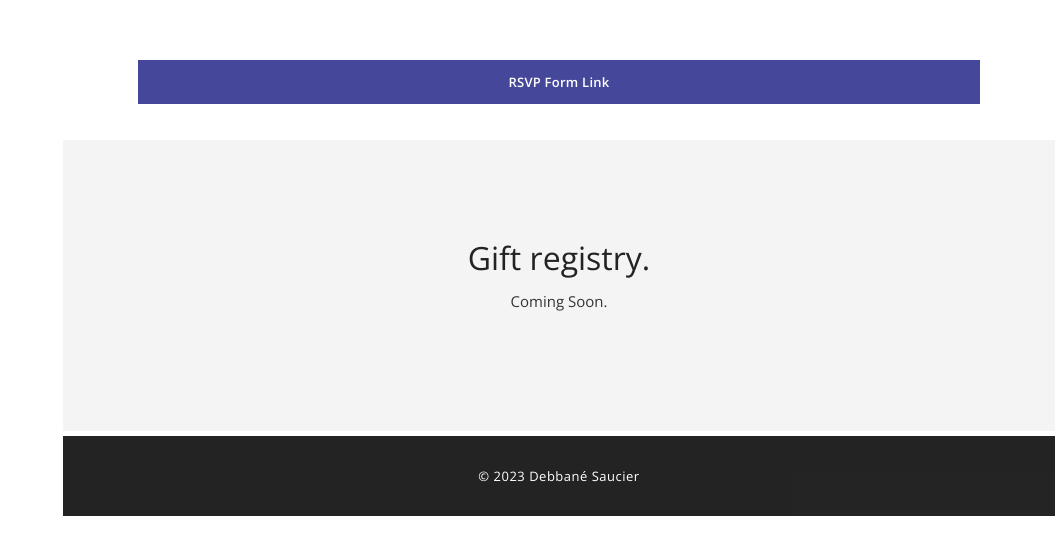
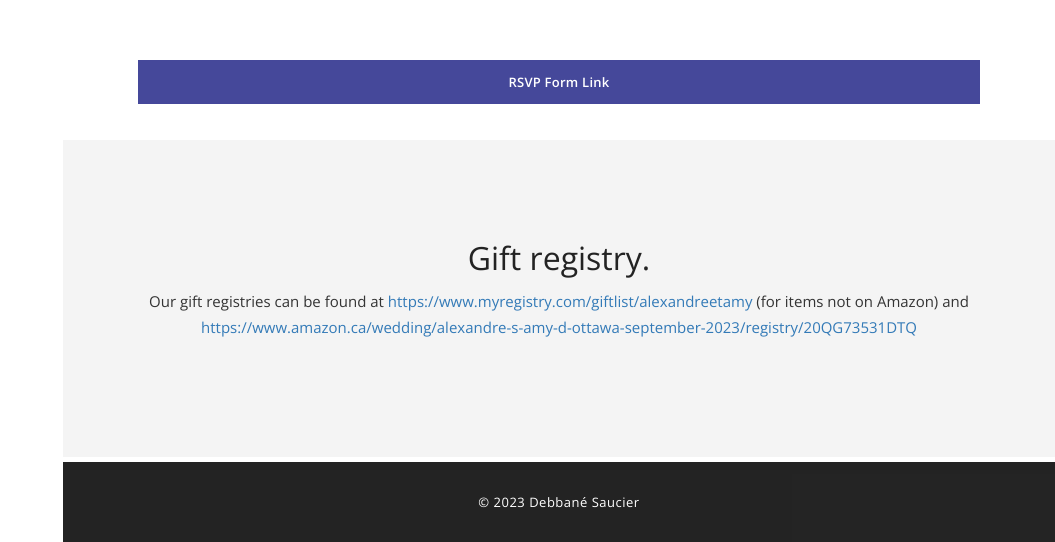
Before and after one commit to debbanesaucier/debbanesaucier.github.io, a plain HTML site: page index.html in a window 1280 px wide. Shown: the part 2575-3117 px from the top of the page, without its empty margins (225-1280 px from the left). Before the commit the page ends 3091 px from the top, so only its background shows below. Drawn offline with nearby package versions, Linux system fonts and the light colour scheme.

Commit message:
gift registries

```diff
--- a/index.html
+++ b/index.html
@@ -663,7 +663,7 @@ https://templatemo.com/tm-518-sentra
                     <div class="col-md-12">
                         <div class="section-heading">
                             <h1>Gift registry.</h1>
-                            <p>Coming Soon.</p>
+                            <p>Our gift registries can be found at <a href="https://www.myregistry.com/giftlist/alexandreetamy">https://www.myregistry.com/giftlist/alexandreetamy</a> (for items not on Amazon) and <a href="https://www.amazon.ca/wedding/alexandre-s-amy-d-ottawa-september-2023/registry/20QG73531DTQ">https://www.amazon.ca/wedding/alexandre-s-amy-d-ottawa-september-2023/registry/20QG73531DTQ</a></p>
                         </div>
                         <!-- <div class="text-content">
                             <p>In eget ipsum sed lorem vehicula luctus. Curabitur non dolor rhoncus, hendrerit justo sit amet, vestibulum turpis. Pellentesque id auctor tellus, vel ultricies augue. Duis condimentum aliquet blandit. Fusce rhoncus et eros ut pharetra. Phasellus convallis ultricies ligula ac gravida.</p>
```
